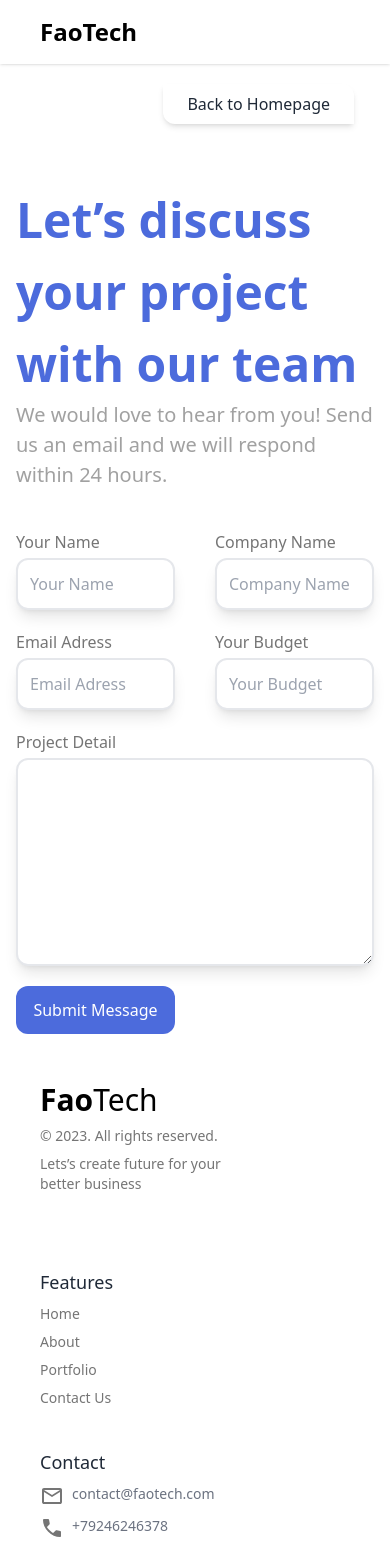
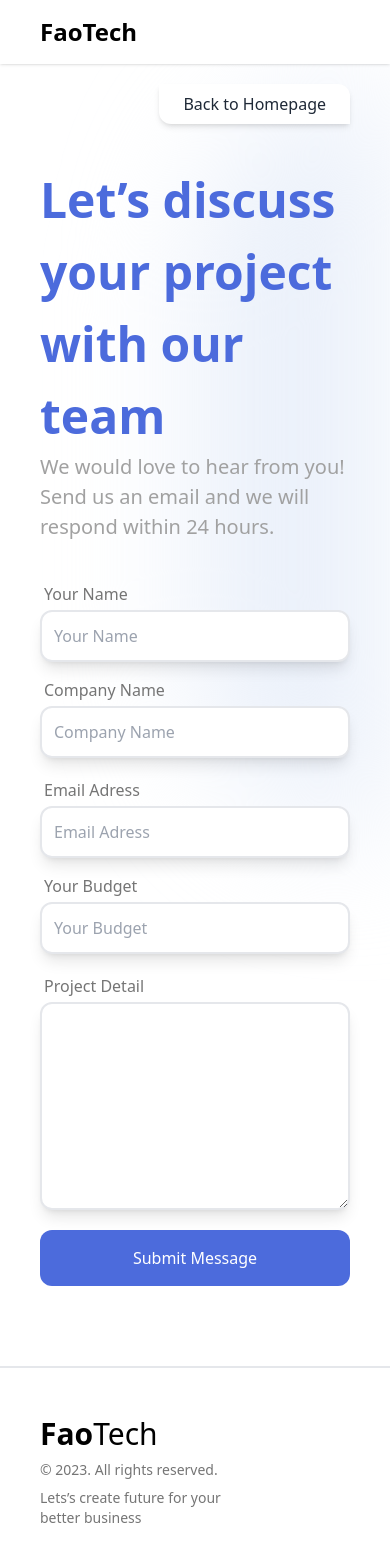
Before and after one commit to fao30/faotech-frontend, a React (Create React App) app: page /#/contact in a window 390 px wide. Shown: the top 1550 px of the page. Built offline with nearby package versions, Linux system fonts and the light colour scheme; some icons are missing.

Commit message:
adjusted bg and responsitivity

```diff
--- a/src/pages/Contact/Contact.js
+++ b/src/pages/Contact/Contact.js
@@ -1,19 +1,20 @@
 import { useNavigate } from "react-router-dom";
+import "../Home/components/custom.css";
 
 const Contact = () => {
   const navigate = useNavigate();
 
   return (
-    <section className="flex flex-col px-[1rem] sm:px-[3rem] md:px-[9.5rem] space-y-10">
-      <div className="text-end p-5">
+    <section className="flex flex-col space-y-10 pb-20 sm:pb-96 px-[2.5rem] md:px-[5rem] lg:px-[9.5rem] border-b-2">
+      <div className="text-end mt-5 z-20 ">
         <button
-          className="rounded-tr-xl rounded-bl-xl  shadow-md px-6 py-2 hover:bg-[#4C6BDC] hover:text-white"
+          className="rounded-tr-xl rounded-bl-xl  shadow-md px-6 py-2 hover:bg-[#4C6BDC] hover:text-white bg-[#FFFFFF]"
           onClick={() => navigate("/")}
         >
           Back to Homepage
         </button>
       </div>
-      <div className="flex flex-col">
+      <div className="flex flex-col z-10 xl:mx-auto">
         <h3 className="text-[#4C6BDC] text-[3rem] font-bold">
           Let’s discuss your project with our team
         </h3>
@@ -21,12 +22,17 @@ const Contact = () => {
           We would love to hear from you! Send us an email and we will respond
           within 24 hours.
         </p>
+
+        {/* Background  */}
+        <div class="flex absolute w-6/12 right-0 lg:-right-10 sm:mr-10 h-[90%] top-20 bg-[#eaf0fa] blur-3xl -z-10 rounded-tl-full rounded-bl-full"></div>
+
         {/* FORM */}
-        <form className="mt-10">
-          <div className="grid grid-cols-2 grid-rows-2 gap-x-10 gap-y-5">
+        <form className="mt-10 z-10 xl:w-[60rem] xl:mx-auto">
+          <div className="flex flex-col flex-wrap gap-x-10 gap-y-5">
+            <div className="flex flex-col gap-[1rem] sm:flex-row sm:gap-[4rem]">
               {/* Your Name */}
-            <div className="flex flex-col gap-y-1">
-              <label htmlFor="yourname" className="text-[#757575]">
+              <div className="flex flex-col gap-y-1 sm:w-full">
+                <label htmlFor="yourname" className="text-[#757575] ml-1">
                   Your Name
                 </label>
                 <input
@@ -36,8 +42,8 @@ const Contact = () => {
                 />
               </div>
               {/* Company Name */}
-            <div className="flex flex-col gap-y-1">
-              <label htmlFor="Companyname" className="text-[#757575]">
+              <div className="flex flex-col gap-y-1 sm:w-full">
+                <label htmlFor="Companyname" className="text-[#757575] ml-1">
                   Company Name
                 </label>
                 <input
@@ -46,9 +52,11 @@ const Contact = () => {
                   className="px-3 py-3 shadow-lg border-2 rounded-xl"
                 />
               </div>
+            </div>
+            <div className="flex flex-col gap-[1rem] sm:flex-row sm:gap-[4rem]">
               {/* Email Adress */}
-            <div className="flex flex-col gap-y-1">
-              <label htmlFor="Companyname" className="text-[#757575]">
+              <div className="flex flex-col gap-y-1 sm:w-full">
+                <label htmlFor="email" className="text-[#757575] ml-1">
                   Email Adress
                 </label>
                 <input
@@ -58,8 +66,8 @@ const Contact = () => {
                 />
               </div>
               {/* Your Budget */}
-            <div className="flex flex-col gap-y-1">
-              <label htmlFor="Companyname" className="text-[#757575]">
+              <div className="flex flex-col gap-y-1 sm:w-full">
+                <label htmlFor="yourbudget" className="text-[#757575] ml-1">
                   Your Budget
                 </label>
                 <input
@@ -68,10 +76,12 @@ const Contact = () => {
                   className="px-3 py-3 shadow-lg border-2 rounded-xl"
                 />
               </div>
+            </div>
+
             {/* Project Detail */}
             <div class="col-start-1 col-end-3">
               <div className="flex flex-col gap-y-1">
-                <label htmlFor="Companyname" className="text-[#757575]">
+                <label htmlFor="projectdetail" className="text-[#757575] ml-1">
                   Project Detail
                 </label>
                 <textarea
@@ -80,12 +90,15 @@ const Contact = () => {
                 />
               </div>
             </div>
+
             {/* Submit Button */}
+            <div className="sm:text-start">
               <input
                 type="submit"
                 value="Submit Message"
-              className="text-[#FFFFFF] bg-[#4C6BDC] p-3 rounded-xl"
+                className="text-[#FFFFFF] bg-[#4C6BDC] py-4 rounded-xl w-full sm:w-72 cursor-pointer"
               />
+            </div>
           </div>
         </form>
       </div>
--- a/src/pages/Home/components/custom.css
+++ b/src/pages/Home/components/custom.css
@@ -36,3 +36,7 @@
   background-color: #e6eef9;
   background-position: right 40% bottom 45%;
 }
+
+.hiding-scroll {
+  overflow-x: hidden;
+}
```
Lines whose indentation alone changed are shown as unchanged.
